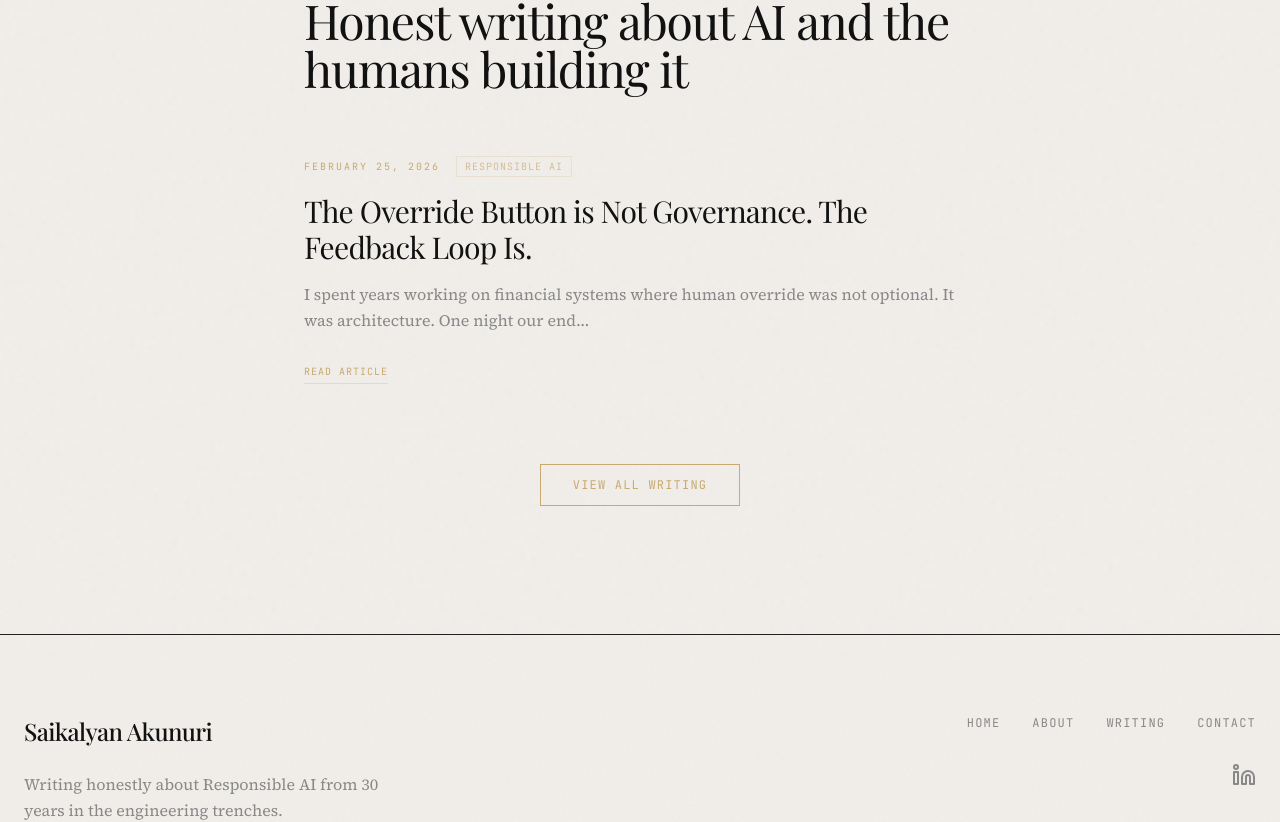
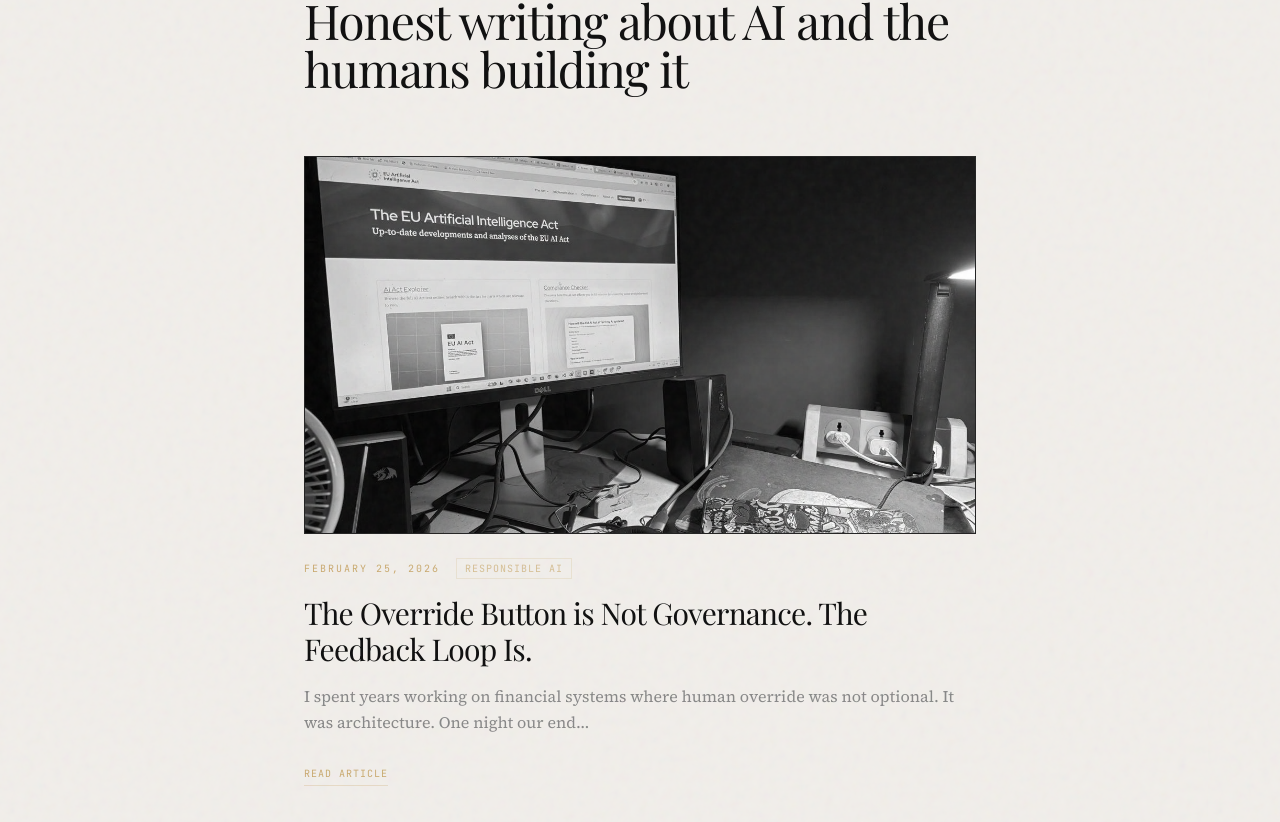
Before and after one commit to saikalyan15/Sai-Web, a Next.js app: page / in a window 1280 px wide. Shown: the part 1778-2600 px from the top of the page. Built offline with nearby package versions, Linux system fonts and the light colour scheme; a web font is replaced by a local one.

Commit message:
fixed featured image functionality

```diff
--- a/app/blog/[slug]/page.tsx
+++ b/app/blog/[slug]/page.tsx
@@ -20,6 +20,7 @@ export default async function BlogPostPage({
   let title = "";
   let date = "";
   let excerpt = "";
+  let featuredImage = "";
 
   try {
     const fileContents = fs.readFileSync(filePath, "utf8");
@@ -35,6 +36,7 @@ export default async function BlogPostPage({
         })
       : "No date";
     excerpt = data.description || data.excerpt || "";
+    featuredImage = data.featuredImage || "";
 
     contentHtml = await markdownToHtml(content);
   } catch (error) {
@@ -73,6 +75,18 @@ export default async function BlogPostPage({
             </p>
           )}
         </header>
+
+        {featuredImage && (
+          <div className="relative aspect-video w-full mb-16 overflow-hidden rounded-sm grayscale hover:grayscale-0 transition-all duration-700 border border-divider">
+            <Image
+              src={featuredImage}
+              alt={title}
+              fill
+              className="object-cover"
+              priority
+            />
+          </div>
+        )}
 
         <div className="prose prose-invert prose-quoteless max-w-none
           prose-headings:font-display prose-headings:font-medium prose-headings:tracking-tight
--- a/app/blog/page.tsx
+++ b/app/blog/page.tsx
@@ -2,6 +2,7 @@ import fs from "fs";
 import path from "path";
 import matter from "gray-matter";
 import Link from "next/link";
+import Image from "next/image";
 
 // Helper function to strip Markdown and truncate text
 function getPlainTextExcerpt(markdownText: string, maxLength = 120): string {
@@ -46,6 +47,7 @@ function getBlogPosts() {
       }),
       slug: filename.replace(/\.md$/, ""),
       excerpt: getPlainTextExcerpt(rawExcerpt),
+      featuredImage: data.featuredImage || null,
     };
   });
 
@@ -85,6 +87,16 @@ export default function BlogPage() {
                 className="block group transition-all duration-300 transform hover:-translate-y-1"
               >
                 <div className="space-y-4 border-l-0 hover:border-l-[1px] hover:border-accent pl-0 hover:pl-6 transition-all duration-300">
+                  {post.featuredImage && (
+                    <div className="relative aspect-video w-full mb-6 overflow-hidden rounded-sm grayscale group-hover:grayscale-0 transition-all duration-700 border border-divider">
+                      <Image
+                        src={post.featuredImage}
+                        alt={post.title}
+                        fill
+                        className="object-cover"
+                      />
+                    </div>
+                  )}
                   <div className="flex items-center gap-4">
                     <span className="font-mono text-[10px] uppercase tracking-[0.2em] text-accent">
                       {post.date}
--- a/components/BlogPosts.tsx
+++ b/components/BlogPosts.tsx
@@ -2,6 +2,7 @@ import fs from "fs";
 import path from "path";
 import matter from "gray-matter";
 import Link from "next/link";
+import Image from "next/image";
 
 // Helper function to strip Markdown and truncate text
 function getPlainTextExcerpt(markdownText: string, maxLength = 120): string {
@@ -46,6 +47,7 @@ function getBlogPosts() {
       }),
       slug: filename.replace(/\.md$/, ""),
       excerpt: getPlainTextExcerpt(rawExcerpt),
+      featuredImage: data.featuredImage || null,
     };
   });
 
@@ -82,6 +84,16 @@ export function BlogPosts() {
                 className="block group transition-all duration-300 transform hover:-translate-y-1"
               >
                 <div className="space-y-4 border-l-0 hover:border-l-[1px] hover:border-accent pl-0 hover:pl-6 transition-all duration-300">
+                  {post.featuredImage && (
+                    <div className="relative aspect-video w-full mb-6 overflow-hidden rounded-sm grayscale group-hover:grayscale-0 transition-all duration-700 border border-divider">
+                      <Image
+                        src={post.featuredImage}
+                        alt={post.title}
+                        fill
+                        className="object-cover"
+                      />
+                    </div>
+                  )}
                   <div className="flex items-center gap-4">
                     <span className="font-mono text-[10px] uppercase tracking-[0.2em] text-accent">
                       {post.date}
```
